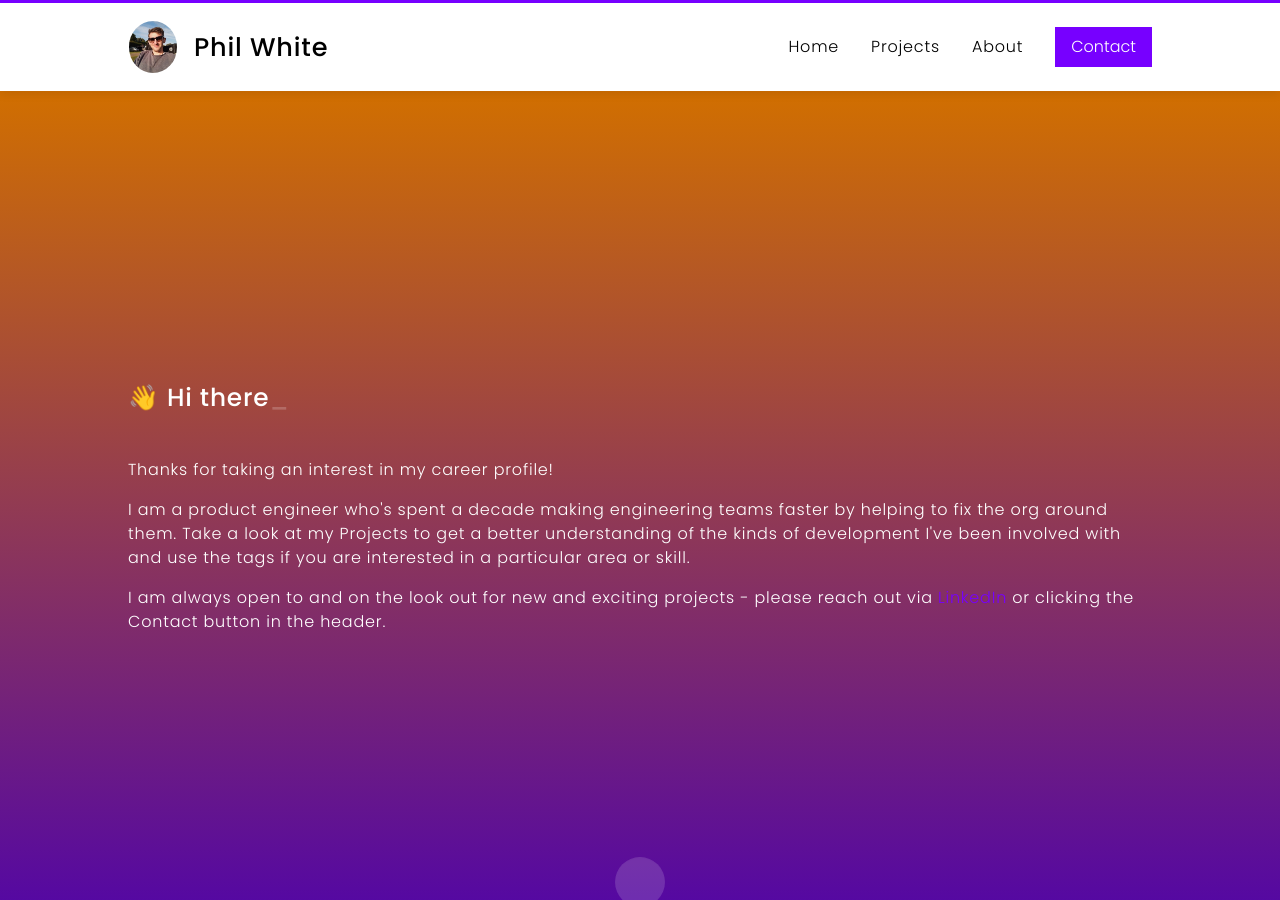
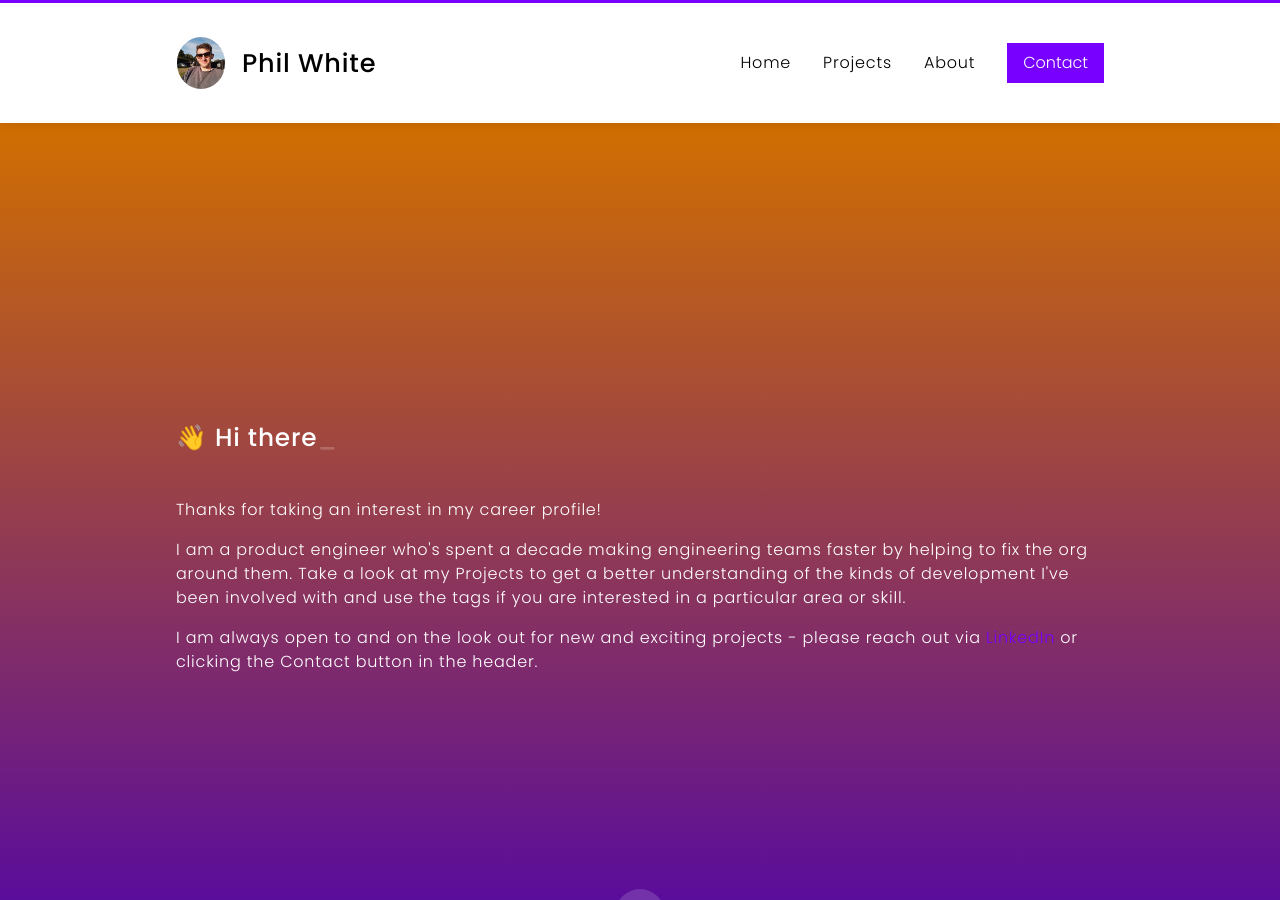
Before and after one commit to philwhiteuk/cv, a Jekyll site: the page built from pages/index.html, in a window 1280 px wide and 900 px high. Built offline with Jekyll 4.4.1, drawn with Linux system fonts in a browser that asks for light colours.

Commit message:
🐛 fix padding issue

```diff
--- a/_layouts/homepage.html
+++ b/_layouts/homepage.html
@@ -9,7 +9,7 @@ layout: default
     </div>
   </section>
 
-  <section id="interests">
+  <section id="interests" class="alternate">
     <div class="wrapper">
       <h2>What makes me tick?</h2>
       <dl id="interests" class="flex">
--- a/_sass/theme/_base.scss
+++ b/_sass/theme/_base.scss
@@ -19,6 +19,7 @@ body > *:not(dialog) {
   display: flex;
   flex-flow: row wrap;
   justify-content: center;
+  overflow: clip;
   scroll-snap-type: y mandatory;
   scroll-behavior: smooth;
 }
@@ -69,7 +70,10 @@ h3, h4, h5, h6 {
   margin: 0.5rem 0;
 }
 
-h1 { font-size: 1em * ($base_heading_modifier * 6) + 1 }
+h1 {
+  font-size: 1em * ($base_heading_modifier * 6) + 1;
+  white-space: nowrap;
+}
 h2 { font-size: 1em * ($base_heading_modifier * 5.5) + 1 }
 h3 { font-size: 1em * ($base_heading_modifier * 3) + 1 }
 h4 { font-size: 1em * ($base_heading_modifier * 2) + 1 }
@@ -129,6 +133,7 @@ input, textarea {
 }
 
 %bg-secondary {
+  background: none;
   background-color: $secondary_bg;
 
   color: $secondary_fg;
@@ -201,12 +206,13 @@ main:nth-child(even), .secondary
 }
 
 .wrapper {
+  box-sizing: border-box;
   display: flex;
   flex-flow: row wrap;
   gap: 1em;
   justify-content: space-between;
-  margin: 1em 3em;
   max-width: 1024px;
+  padding: 1em 3em;
   width: 100%;
 }
 
--- a/_sass/theme/_header.scss
+++ b/_sass/theme/_header.scss
@@ -8,7 +8,6 @@ body > header {
     align-items: center;
     gap: 0.5em;
     flex-flow: row nowrap;
-    margin: 0 3rem;
   }
 
   nav {
--- a/_sass/theme/_homepage.scss
+++ b/_sass/theme/_homepage.scss
@@ -1,5 +1,12 @@
 main#homepage {
+
+    section#interests {
+        @extend %bg-secondary;
+    }
+
     &> section {
+        @extend %bg-primary;
+
         align-items: center;
         display: flex;
         flex-flow: row wrap;
@@ -21,7 +28,7 @@ main#homepage {
             flex-flow: column wrap;
             gap: 1em 3em;
             width: 100%;
-            padding: 0 2rem;
+            // padding: 0 2rem;
             padding-bottom: 2rem;
             text-align: left;
             z-index: 2;
@@ -59,13 +66,7 @@ main#homepage {
         }
     }
 
-    section#welcome {
-        @extend %bg-primary;
-    }
-
     section#interests {
-        @extend %bg-secondary;
-
         dl {
             gap: 4em;
             text-align: left;
@@ -80,7 +81,7 @@ main#homepage {
                 background: linear-gradient(180deg, #d16f00 0%, #5105a7 100%);
                 border-radius: 50%;
                 height: 5em;
-                margin-right: 1em;
+                margin: 0 1em;
                 object-fit: cover;
                 width: 5em;
             }
@@ -88,11 +89,13 @@ main#homepage {
 
         // zip animation
         .row {
-            --from-x: -50vh;
+            --from-x: 50vw;
         }
 
         .row:nth-child(even) {
-            --from-x: 50vw;
+            // flex-direction: row-reverse;
+            // text-align: right;
+            --from-x: -50vw;
         }
 
         @supports (animation-timeline: view()) {
@@ -119,7 +122,4 @@ main#homepage {
         }
     }
 
-    section#recent-projects {
-        @extend %bg-primary;
-    }
 }
--- a/_sass/theme/_projects.scss
+++ b/_sass/theme/_projects.scss
@@ -1,6 +1,7 @@
 article.project {
   background: rgba(0, 0, 0, 0.2);
   border-radius: 8px;
+  box-sizing: border-box;
   gap: 1rem;
   padding: 1.5rem;
   text-align: left;
```
